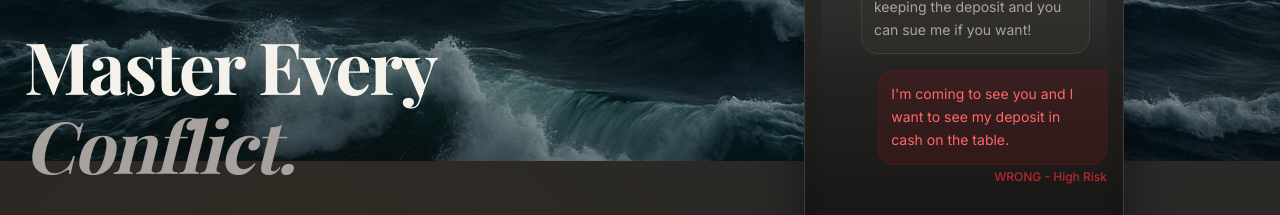
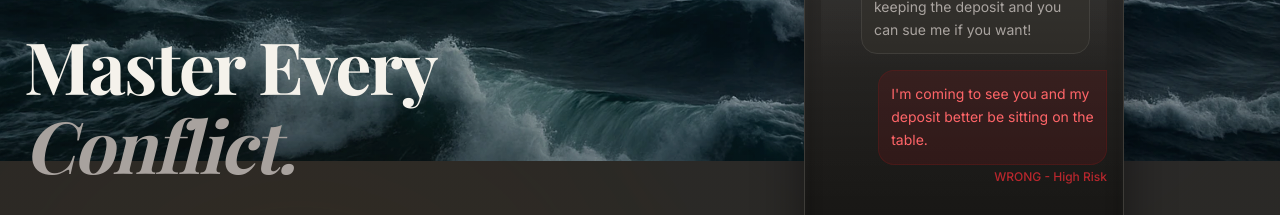
Before and after one commit to MJohnstonAI/conflictresolution-waitnextjs, a Next.js app: page / in a window 1280 px wide. Shown: the part 359-574 px from the top of the page. Built offline with nearby package versions, Linux system fonts and the light colour scheme; no server answers.

Commit message:
Update high-risk demo responses for clarity and impact

```diff
--- a/src/constants.ts
+++ b/src/constants.ts
@@ -19,7 +19,7 @@ export const DEMO_EXAMPLES: DemoExample[] = [
     response:
       "Per our lease agreement, the deposit must be returned within 30 days. I have documented the move-out condition. Please remit payment to avoid legal escalation.",
     highRiskResponse:
-      "I'm coming to see you and I want to see my deposit in cash on the table.",
+      "I'm coming to see you and my deposit better be sitting on the table.",
   },
   {
     mode: "Peacekeeper",
@@ -50,8 +50,8 @@ export const DEMO_EXAMPLES: DemoExample[] = [
     response:
       "That space is assigned to my unit per the lease/HOA allocation. If you believe otherwise, please share the written allocation and I'll verify - until then, please stop making towing threats.",
     highRiskResponse:
-      "Touch my car, and then you and I are going to have a problem.",
-    opponentFollowUp: "Tow truck is scheduled this week if you ignore this.",
+      "Touch my car, and then I am going to park my fist down your throat.",
+    opponentFollowUp: "The Tow truck is scheduled this week if you ignore this.",
     userSecondResponse:
       "I've documented the assigned space and will involve property management if towing is attempted. Please cancel any tow request and share your allocation proof; otherwise, you'll be responsible for wrongful towing costs.",
     followUpMode: "Defense",
```
